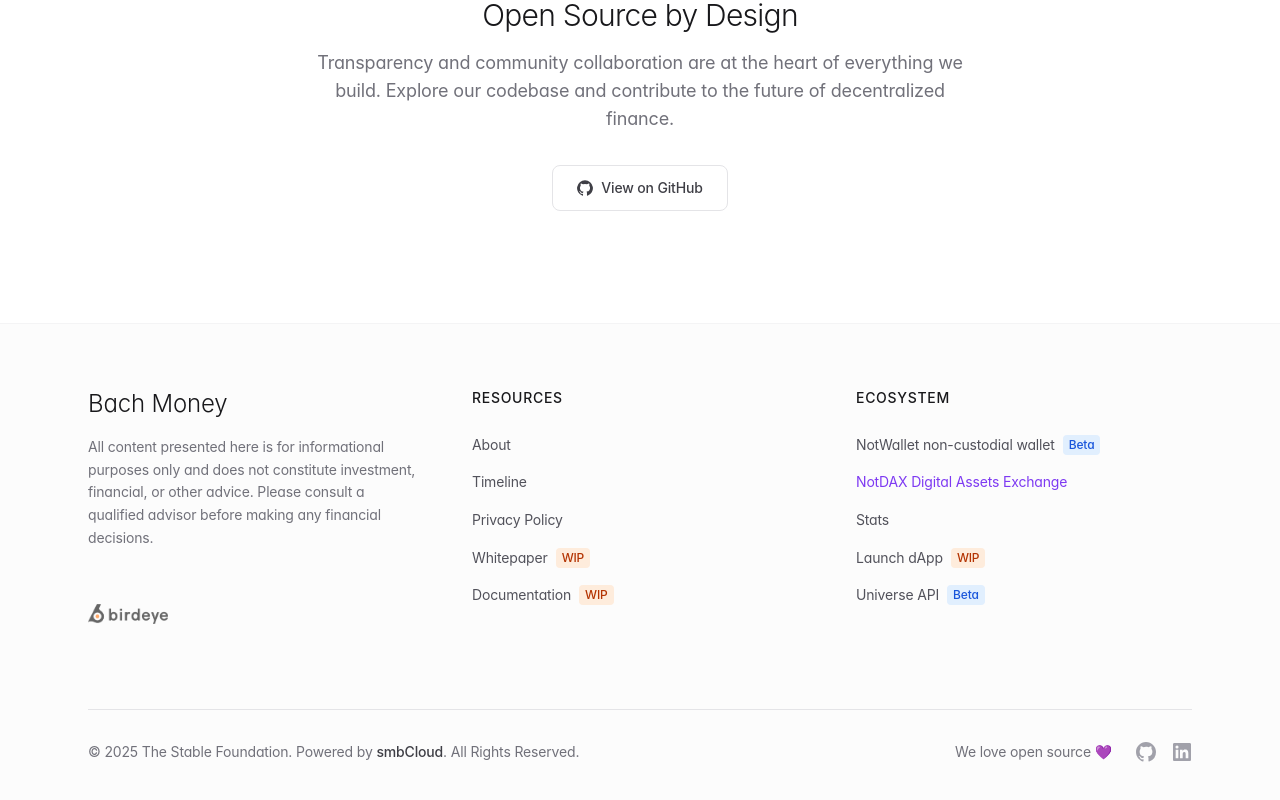
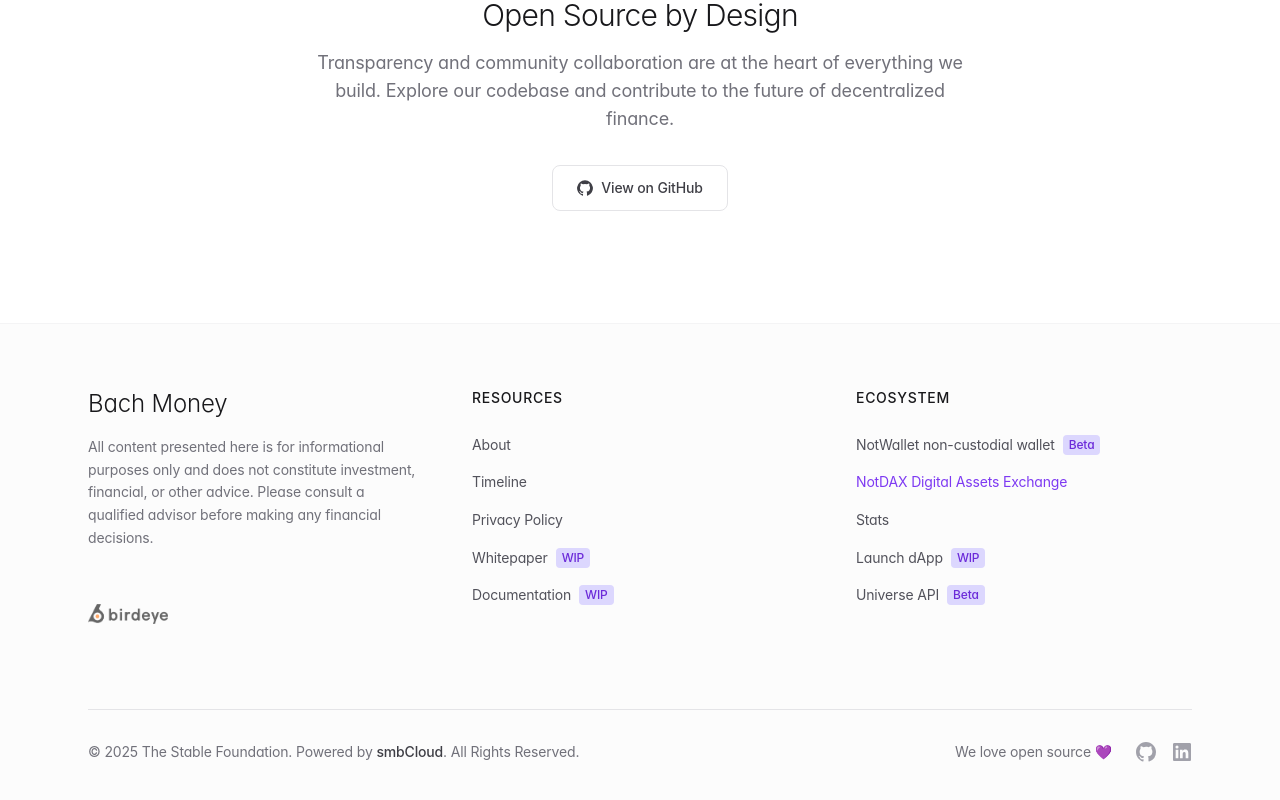
Before and after one commit to TheStableFoundation/bach-money, a Next.js app: page / in a window 1280 px wide. Shown: the part 1475-2275 px from the top of the page. Built offline with nearby package versions, Linux system fonts and the light colour scheme.

Commit message:
Update badge colors in Footer to use purple theme

```diff
--- a/components/Layout/Footer.tsx
+++ b/components/Layout/Footer.tsx
@@ -59,7 +59,7 @@
                     className="inline-flex items-center gap-2 text-sm text-gray-600 transition-colors hover:text-gray-900"
                   >
                     Whitepaper
-                    <span className="rounded bg-orange-100 px-1.5 py-0.5 text-xs font-medium text-orange-700">WIP</span>
+                    <span className="rounded bg-purple-200 px-1.5 py-0.5 text-xs font-medium text-purple-700">WIP</span>
                   </Link>
                 </li>
                 <li>
@@ -70,7 +70,7 @@
                     className="inline-flex items-center gap-2 text-sm text-gray-600 transition-colors hover:text-gray-900"
                   >
                     Documentation
-                    <span className="rounded bg-orange-100 px-1.5 py-0.5 text-xs font-medium text-orange-700">WIP</span>
+                    <span className="rounded bg-purple-200 px-1.5 py-0.5 text-xs font-medium text-purple-700">WIP</span>
                   </Link>
                 </li>
               </ul>
@@ -86,7 +86,9 @@
                     className="inline-flex items-center gap-2 text-sm text-gray-600 transition-colors hover:text-gray-900"
                   >
                     NotWallet non-custodial wallet
-                    <span className="rounded bg-blue-100 px-1.5 py-0.5 text-xs font-medium text-blue-700">Beta</span>
+                    <span className="rounded bg-purple-200 px-1.5 py-0.5 text-xs font-medium text-purple-700">
+                      Beta
+                    </span>
                   </Link>
                 </li>
                 <li>
@@ -117,7 +119,7 @@
                     className="inline-flex items-center gap-2 text-sm text-gray-600 transition-colors hover:text-gray-900"
                   >
                     Launch dApp
-                    <span className="rounded bg-orange-100 px-1.5 py-0.5 text-xs font-medium text-orange-700">WIP</span>
+                    <span className="rounded bg-purple-200 px-1.5 py-0.5 text-xs font-medium text-purple-700">WIP</span>
                   </Link>
                 </li>
                 <li>
@@ -128,7 +130,9 @@
                     className="inline-flex items-center gap-2 text-sm text-gray-600 transition-colors hover:text-gray-900"
                   >
                     Universe API
-                    <span className="rounded bg-blue-100 px-1.5 py-0.5 text-xs font-medium text-blue-700">Beta</span>
+                    <span className="rounded bg-purple-200 px-1.5 py-0.5 text-xs font-medium text-purple-700">
+                      Beta
+                    </span>
                   </Link>
                 </li>
               </ul>
```
